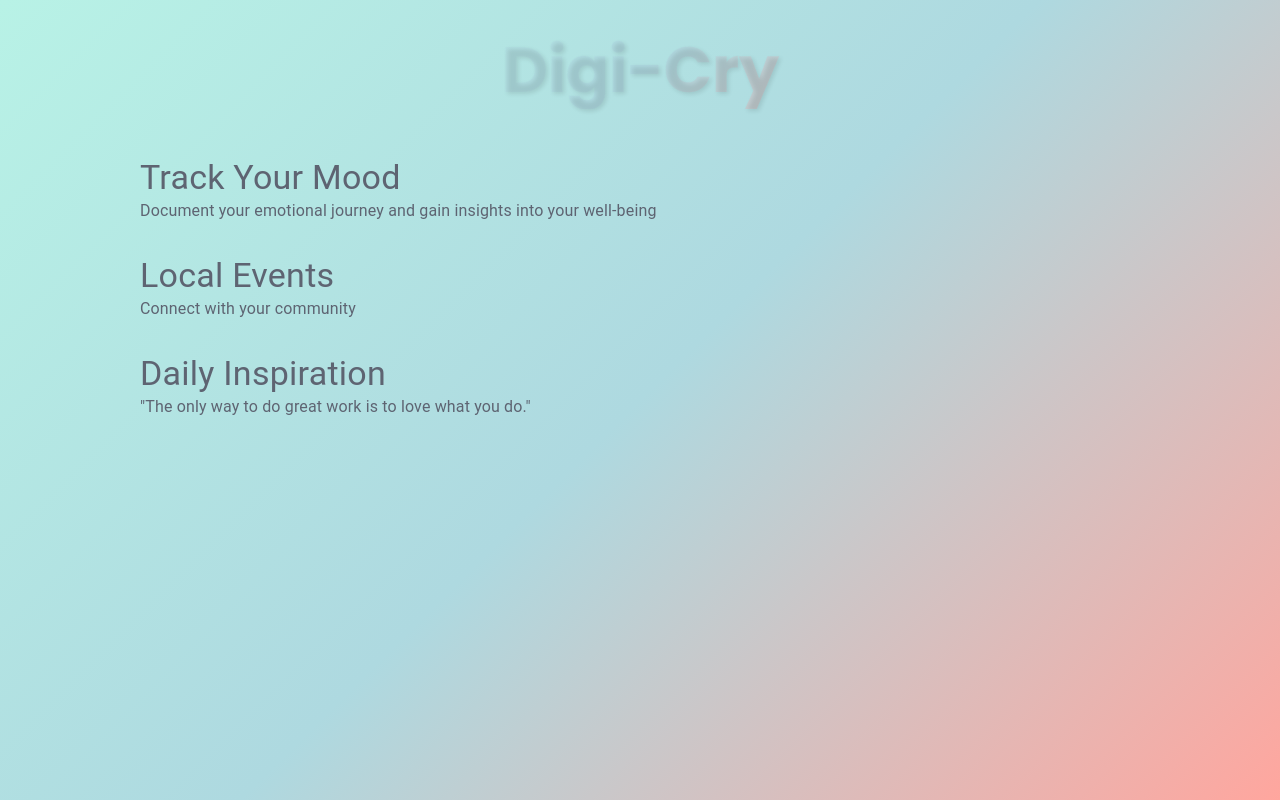
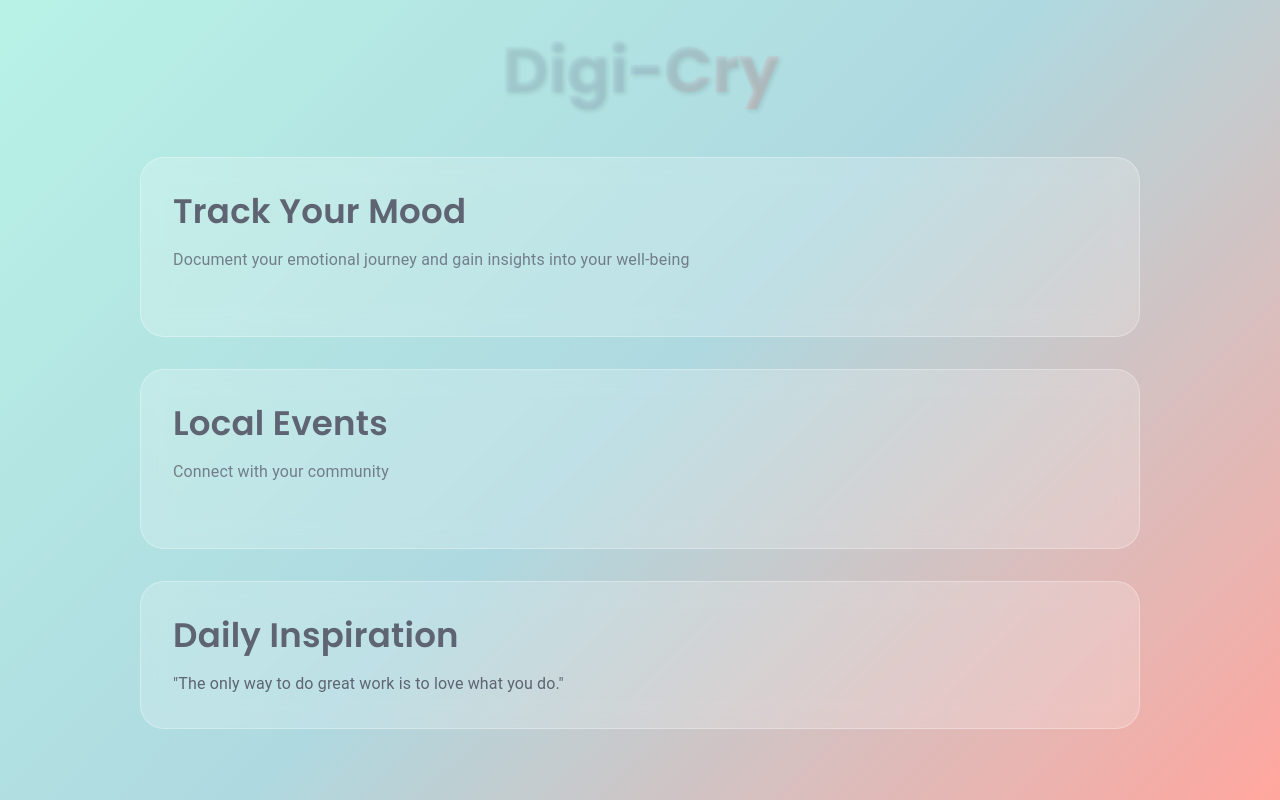
Before and after one commit to JasmineHall1992/digicry, a React app: page / in a window 1280 px wide. Built offline with nearby package versions, Linux system fonts and the light colour scheme.

Commit message:
feat: add glass panel sections and hover effects

```diff
--- a/client/src/styles.css
+++ b/client/src/styles.css
@@ -48,3 +48,52 @@ body {
   max-width: 1000px;
   margin: 0 auto !important;
 }
+
+.glass-panel {
+  background: rgba(255, 255, 255, 0.2) !important;
+  backdrop-filter: blur(12px) !important;
+  -webkit-backdrop-filter: blur(12px) !important;
+  border: 1px solid rgba(255, 255, 255, 0.3) !important;
+  border-radius: 24px !important;
+  padding: 2rem !important;
+  transition: all 0.4s ease-in-out !important;
+  overflow: hidden;
+  position: relative;
+}
+
+.glass-panel::before {
+  content: '';
+  position: absolute;
+  top: 0;
+  left: -100%;
+  width: 100%;
+  height: 100%;
+  background: linear-gradient(
+    90deg,
+    transparent,
+    rgba(255, 255, 255, 0.2),
+    transparent
+  );
+  transition: 0.5s;
+}
+
+.glass-panel:hover::before {
+  left: 100%;
+}
+
+.glass-panel:hover {
+  transform: translateY(-5px);
+  box-shadow: 0 20px 40px rgba(0, 0, 0, 0.1);
+}
+
+.section-title {
+  font-family: 'Poppins', sans-serif !important;
+  font-weight: 600 !important;
+  margin-bottom: 1rem !important;
+  color: var(--grey) !important;
+}
+
+.section-description {
+  opacity: 0.8;
+  margin-bottom: 2rem !important;
+}
```
